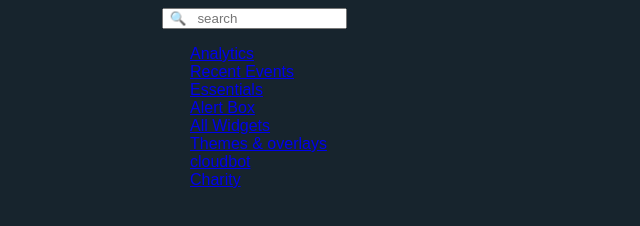
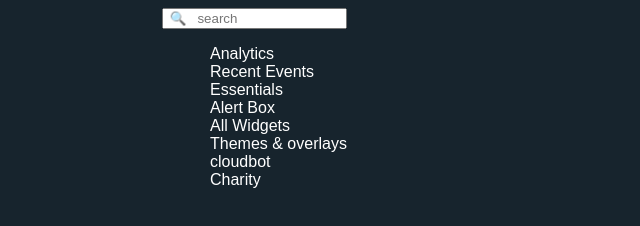
Before and after one commit to barrywaldron/stream-dashboard, a website: page index.html in a window 1280 px wide. Shown: the whole page, without its empty margins (0-640 px from the left). Drawn offline with Linux system fonts and the light colour scheme.

Commit message:
Update style.css

```diff
--- a/style.css
+++ b/style.css
@@ -21,5 +21,10 @@
 }
 ul {
   list-style-type: none;
+}
+a {
+  color: #fff;
+  text-decoration: none;
+  padding: 10px 20px;
 
 }
```
